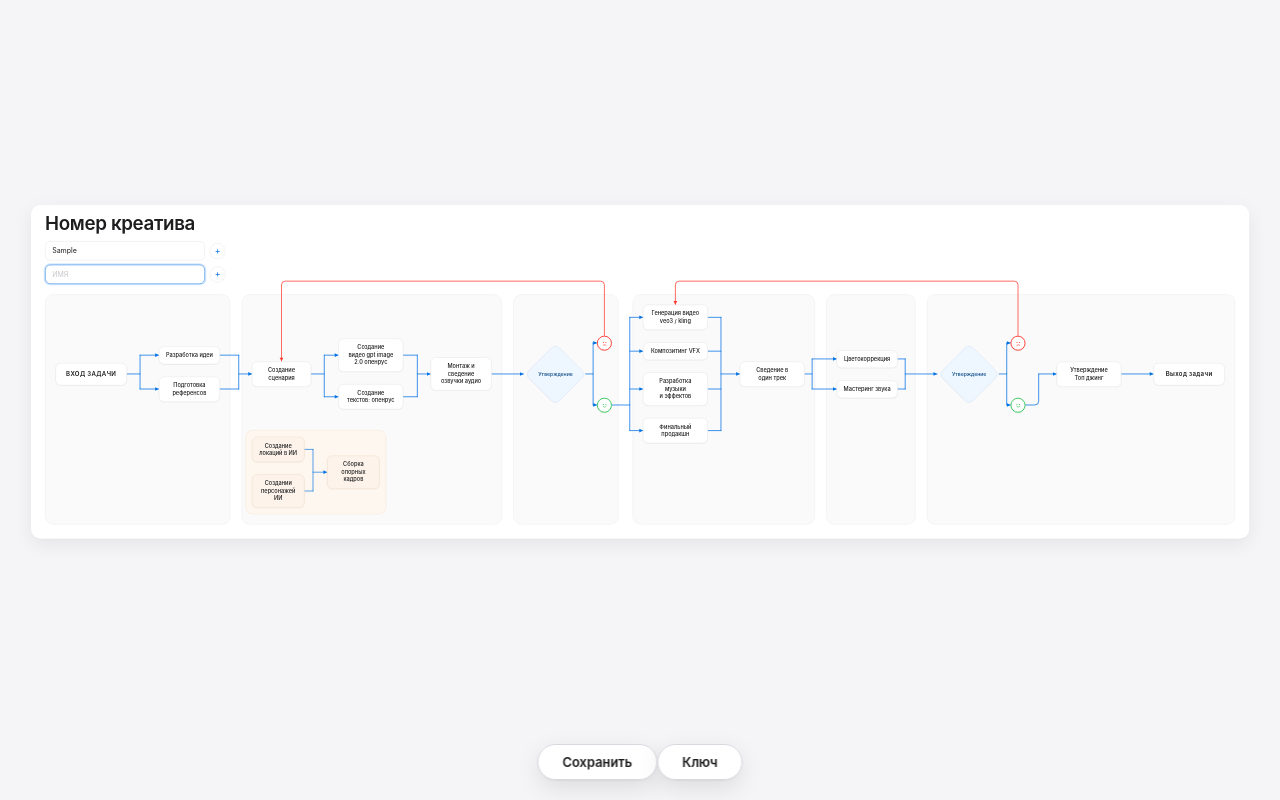
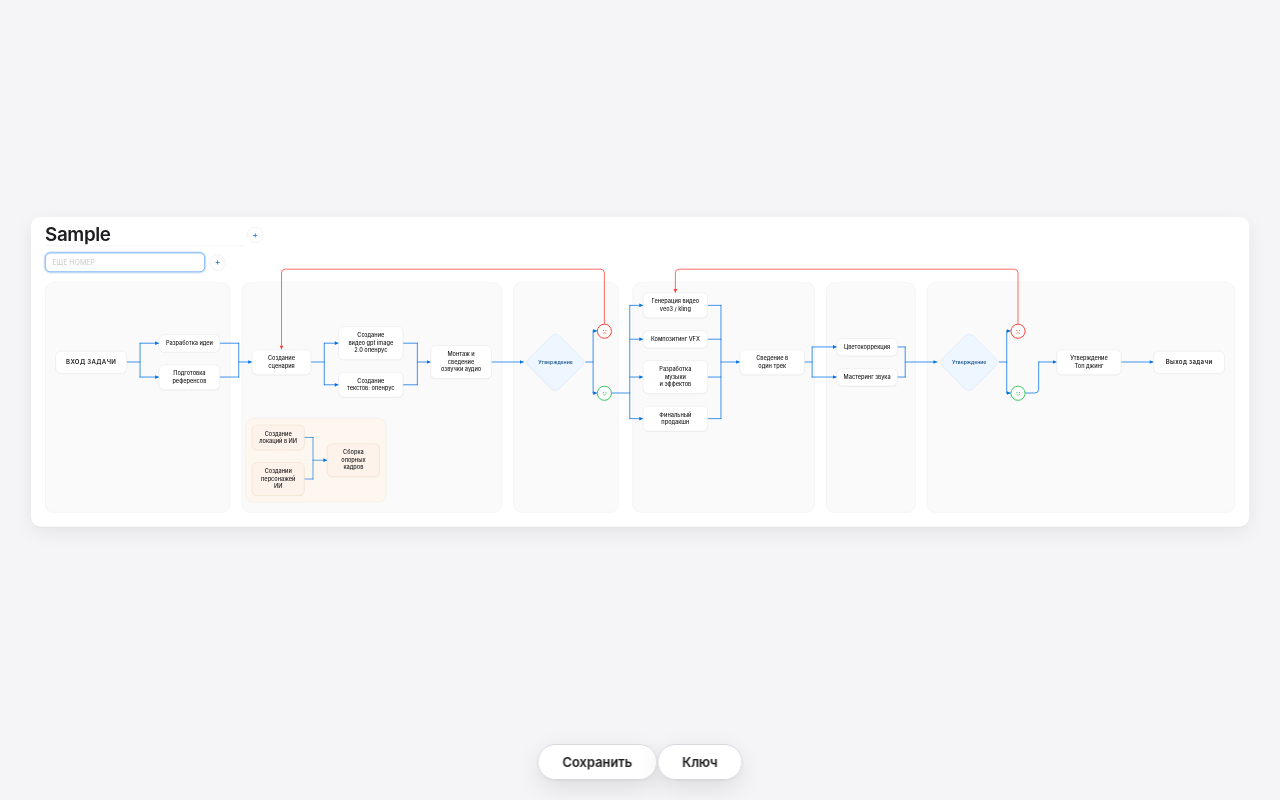
Before and after one commit to sg19803/Games_Pipeline, a plain HTML site: page index.html in a window 1280 px wide. Both pictures are taken after typing "Sample" into the empty fields and a click on the button "Добавить ещё номер". Drawn offline with Linux system fonts and the light colour scheme.

Commit message:
Номер креатива — большое редактируемое поле
Заголовок «Номер креатива» стал полем: пусто — серая подсказка, ввёл номер — чёрный текст.
Плюсик рядом добавляет ещё один номер строкой ниже. Номера сохраняются в pipeline-data.json
вместе с текстами блоков и подставляются при открытии страницы.

```diff
--- a/index.html
+++ b/index.html
@@ -33,10 +33,18 @@ body{
   background:#fff; border-radius:20px; padding:14px 30px 30px;
   box-shadow:0 1px 2px rgba(0,0,0,.05), 0 12px 40px rgba(0,0,0,.07);
 }
-/* ---- заголовок: обычная надпись, стоит выше формы ---- */
+/* ---- заголовок: большое поле с номером креатива ----
+   пусто — серая подсказка «Номер креатива»; ввёл номер — текст чёрный */
+.headrow{display:flex; align-items:center; gap:10px; margin:0 0 14px}
 .headline{
-  margin:0 0 14px; font-size:40px; font-weight:600; letter-spacing:-.02em; color:var(--ink);
+  margin:0; width:420px; max-width:100%; min-width:0;
+  font-family:inherit; font-size:40px; font-weight:600; line-height:1.1; letter-spacing:-.02em;
+  color:var(--ink); background:transparent; border:0; border-bottom:1px solid var(--hair);
+  border-radius:0; padding:0 0 3px; outline:none; transition:border-color .18s ease;
 }
+.headline::placeholder{color:var(--ink3); opacity:1}
+.headline:hover{border-bottom-color:#d0d0d6}
+.headline:focus{border-bottom-color:var(--blue)}
 /* ---- форма имён: пустое поле с серой подсказкой «ИМЯ» и плюсик рядом ---- */
 .names{display:flex; flex-direction:column; gap:9px; margin:0 0 22px}
 .nrow{display:flex; align-items:center; gap:10px}
@@ -155,13 +163,11 @@ body{
 <div class="scroller" id="scroller">
   <div class="zoomer" id="zoomer">
     <div class="sheet" id="sheet">
-      <div class="headline">Номер креатива</div>
-      <div class="names" id="names">
-        <div class="nrow">
-          <input class="ninput" type="text" placeholder="ИМЯ" spellcheck="false" autocomplete="off">
-          <button class="nplus" type="button" aria-label="Добавить строку" title="Добавить строку">+</button>
-        </div>
+      <div class="headrow">
+        <input class="headline" id="cnum" type="text" placeholder="Номер креатива" spellcheck="false" autocomplete="off" aria-label="Номер креатива">
+        <button class="nplus" id="cplus" type="button" aria-label="Добавить ещё номер" title="Добавить ещё номер">+</button>
       </div>
+      <div class="names" id="names"></div>
       <div class="stage" id="stage">
         <div class="frames" id="frames"></div>
         <svg class="wires" id="wires" xmlns="http://www.w3.org/2000/svg"></svg>
@@ -576,21 +582,57 @@ body{
   if (manual) apply(); else fit();
   }
 
-  /* ---------- 4б. форма имён: плюсик добавляет такую же строку ---------- */
+  /* ---------- 4б. номер креатива: большое поле сверху + строки под ним ---------- */
   var namesEl = document.getElementById('names');
-  namesEl.addEventListener('click', function (e) {
-    var btn = e.target.closest ? e.target.closest('.nplus') : null;
-    if (!btn) return;
-    var row = btn.closest('.nrow');
-    var copy = row.cloneNode(true);
-    var inp = copy.querySelector('.ninput');
-    inp.value = '';
-    row.parentNode.insertBefore(copy, row.nextSibling);
+  var cnumEl  = document.getElementById('cnum');
+
+  /* ещё одна строка с номером — появляется по плюсику */
+  function addRow(value) {
+    var row = document.createElement('div');
+    row.className = 'nrow';
+    var inp = document.createElement('input');
+    inp.className = 'ninput';
+    inp.type = 'text';
+    inp.placeholder = 'ЕЩЁ НОМЕР';
+    inp.spellcheck = false;
+    inp.autocomplete = 'off';
+    inp.value = value || '';
+    var btn = document.createElement('button');
+    btn.className = 'nplus';
+    btn.type = 'button';
+    btn.title = 'Добавить ещё номер';
+    btn.setAttribute('aria-label', 'Добавить ещё номер');
+    btn.textContent = '+';
+    row.appendChild(inp);
+    row.appendChild(btn);
+    namesEl.appendChild(row);
+    return inp;
+  }
+
+  /* все номера по порядку: сначала большое поле, потом строки; пустые не считаем */
+  function creativeValues() {
+    var out = [];
+    var head = (cnumEl.value || '').trim();
+    if (head) out.push(head);
+    var inputs = namesEl.querySelectorAll('.ninput');
+    for (var i = 0; i < inputs.length; i++) {
+      var v = (inputs[i].value || '').trim();
+      if (v) out.push(v);
+    }
+    return out;
+  }
+
+  function onPlus(e) {
+    if (!e.target || !e.target.closest) return;
+    if (!e.target.closest('.nplus')) return;
+    var inp = addRow('');
     /* лист стал выше — пересчитываем рамку прокрутки и масштаб */
     readSheet();
     if (manual) apply(); else fit();
     inp.focus();
-  });
+  }
+  namesEl.addEventListener('click', onPlus);
+  document.getElementById('cplus').addEventListener('click', onPlus);
 
   /* ---------- 5. зум ---------- */
   var zoom = 1, manual = false, SW = 0, SH = 0;
@@ -648,7 +690,13 @@ body{
   /* правка меняет высоту карточки — пересобираем раскладку (с задержкой, чтобы не дёргалось) */
   var tick = 0, dirty = false;
   document.addEventListener('input', function (e) {
-    if (!e.target || !e.target.isContentEditable) return;
+    var t = e.target;
+    if (!t) return;
+    if (!t.isContentEditable) {
+      /* номер креатива — тоже правка: при закрытии вкладки предупредим */
+      if (t.id === 'cnum' || String(t.className || '').indexOf('ninput') >= 0) dirty = true;
+      return;
+    }
     dirty = true;
     if (tick) return;
     tick = setTimeout(function () { tick = 0; layout(); }, 80);
@@ -711,9 +759,7 @@ body{
     function byX(a, b) { return (a.x - b.x) || (a.y - b.y); }
     lines.push('Схема пайплайна ИИ-креативов — тексты блоков');
     lines.push('Сохранено: ' + stamp());
-    var names = [].map.call(namesEl.querySelectorAll('.ninput'), function (i) {
-      return (i.value || '').trim();
-    }).filter(function (v) { return v; });
+    var names = creativeValues();
     lines.push('Номер креатива: ' + (names.length ? names.join(', ') : '—'));
     lines.push('');
     /* панель отделяем только в том блоке, где она стоит */
@@ -833,13 +879,7 @@ body{
       t = nodeText(id);
       if (t) nodes[id] = t;
     }
-    var creative = [];
-    var inputs = namesEl.querySelectorAll('.ninput');
-    for (var i = 0; i < inputs.length; i++) {
-      var v = (inputs[i].value || '').trim();
-      if (v) creative.push(v);
-    }
-    return { version: 1, savedAt: stamp(), creative: creative, nodes: nodes };
+    return { version: 1, savedAt: stamp(), creative: creativeValues(), nodes: nodes };
   }
 
   function applySnapshot(data) {
@@ -851,19 +891,15 @@ body{
         .replace(/\s+/g, ' ').trim();
       if (t && nodeText(id) !== t) { R[id].el.textContent = t; changed = true; }
     }
-    if (data.creative && data.creative.length) {
-      var inputs = namesEl.querySelectorAll('.ninput');
-      if (inputs.length) {
-        inputs[0].value = data.creative[0];
-        for (var k = 1; k < data.creative.length; k++) {
-          var row = inputs[inputs.length - 1].closest('.nrow');
-          var copy = row.cloneNode(true);
-          copy.querySelector('.ninput').value = data.creative[k];
-          row.parentNode.insertBefore(copy, row.nextSibling);
-          inputs = namesEl.querySelectorAll('.ninput');
-        }
-        changed = true;
-      }
+    /* номера креативов: первый — в большое поле, остальные — строками ниже */
+    var want = (data.creative || []).map(function (v) {
+      return String(v == null ? '' : v).replace(/\s+/g, ' ').trim();
+    }).filter(function (v) { return v; });
+    if (JSON.stringify(want) !== JSON.stringify(creativeValues())) {
+      cnumEl.value = want.length ? want[0] : '';
+      while (namesEl.firstChild) namesEl.removeChild(namesEl.firstChild);
+      for (var k = 1; k < want.length; k++) addRow(want[k]);
+      changed = true;
     }
     if (changed) { readSheet(); layout(); }
     return changed;
```
